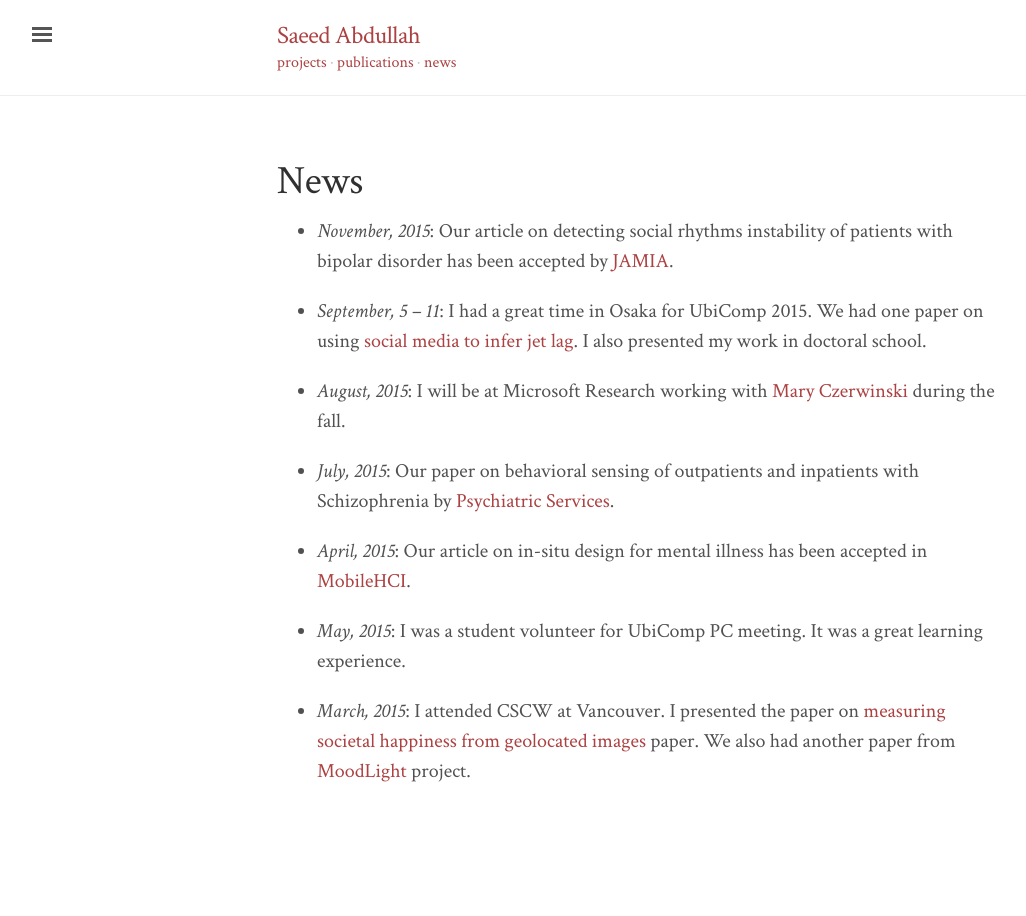
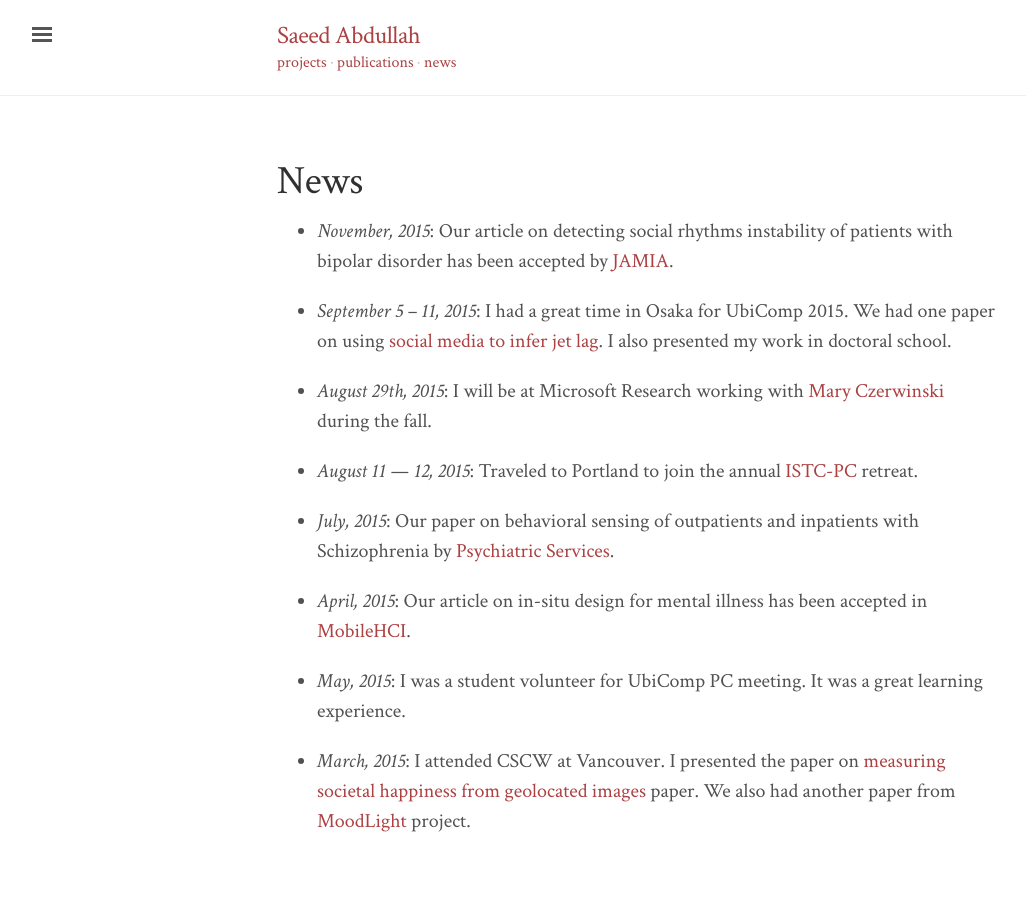
Before and after one commit to saeed-abdullah/saeed-abdullah.github.io, a Jekyll site: the page built from news.markdown, in a window 1280 px wide. Shown: the whole page, without its empty margins (3-1029 px from the left). Built offline with Jekyll 4.4.1, drawn with Linux system fonts in a browser that asks for light colours.

Commit message:
Adds ISTC to 2015 news section.

```diff
--- a/news.markdown
+++ b/news.markdown
@@ -9,9 +9,11 @@ layout: page
 
 * _November, 2015_: Our article on detecting social rhythms instability of patients with bipolar disorder has been accepted by [JAMIA](http://jamia.oxfordjournals.org/).
 
-* _September, 5 – 11_: I had a great time in Osaka for UbiComp 2015.  We had one paper on using [social media to infer jet lag](http://dl.acm.org/citation.cfm?id=2807522). I also presented my work in doctoral school.
+* _September 5 – 11, 2015_: I had a great time in Osaka for UbiComp 2015.  We had one paper on using [social media to infer jet lag](http://dl.acm.org/citation.cfm?id=2807522). I also presented my work in doctoral school.
 
-* _August, 2015_: I will be at Microsoft Research working with [Mary Czerwinski](http://research.microsoft.com/en-us/people/marycz/) during the fall.
+* _August 29th, 2015_: I will be at Microsoft Research working with [Mary Czerwinski](http://research.microsoft.com/en-us/people/marycz/) during the fall.
+
+* _August 11 — 12, 2015_: Traveled to Portland to join the annual [ISTC-PC](http://istc-pc.washington.edu/) retreat.
 
 * _July, 2015_: Our paper on behavioral sensing of outpatients and inpatients with Schizophrenia by [Psychiatric Services](http://ps.psychiatryonline.org/doi/full/10.1176/appi.ps.201500130).
 
```
